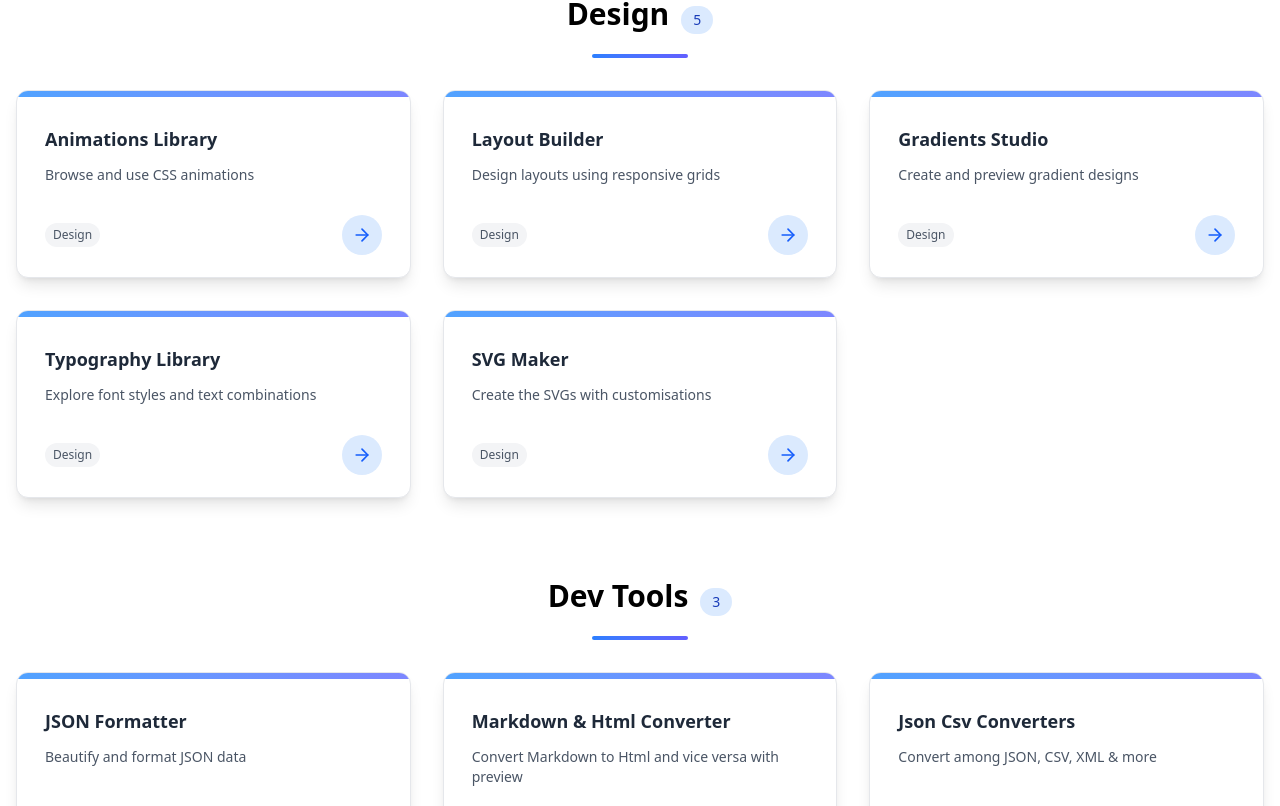
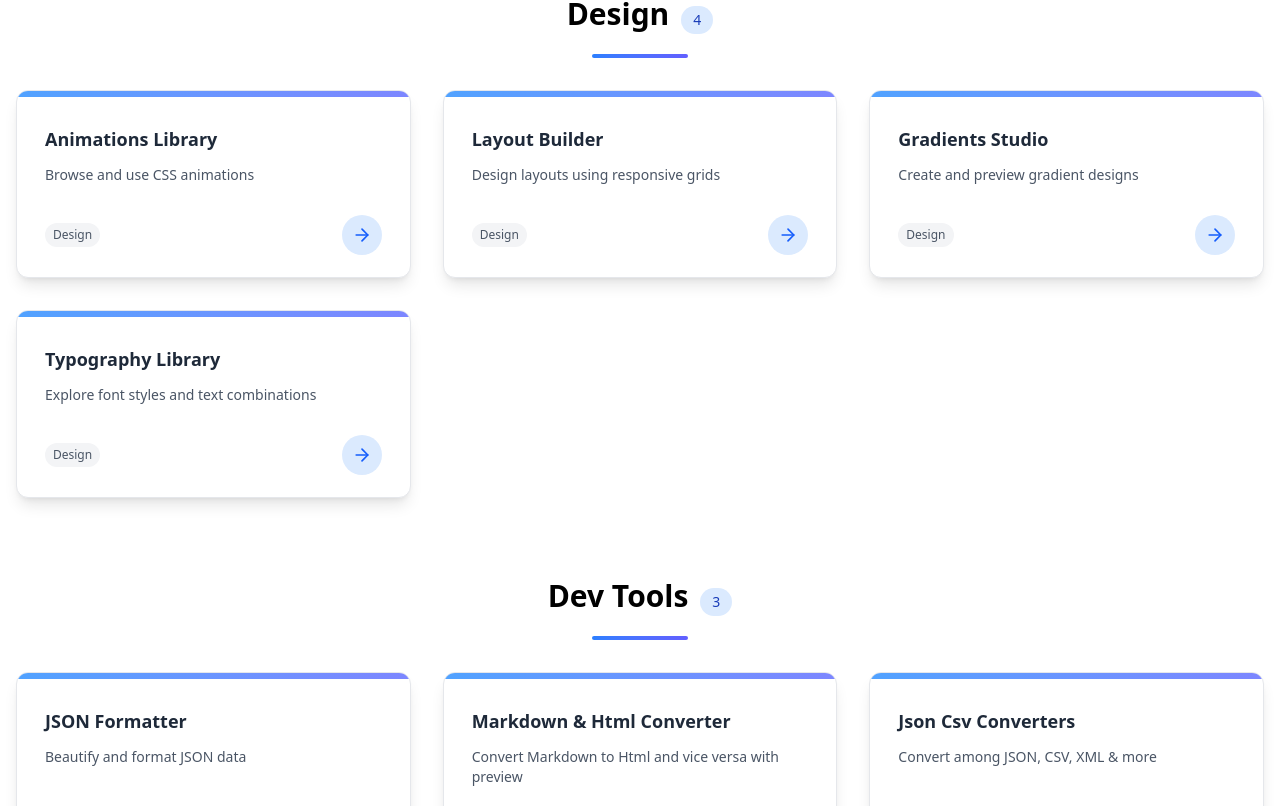
Before and after one commit to Aditya100905/ToolMatic, a React (Vite) app: page /utilities in a window 1280 px wide. Shown: the part 1846-2652 px from the top of the page. Built offline with nearby package versions, Linux system fonts and the light colour scheme; what @react-pdf/renderer would draw is missing.

Commit message:
refactor

```diff
--- a/src/routes.js
+++ b/src/routes.js
@@ -31,12 +31,11 @@ export const utilities = {
     "Layout Builder",
     "Gradients Studio",
     "Typography Library",
-    "SVG Maker",
+    // "SVG Maker",
   ],
 
   "Dev Tools":[
     "JSON Formatter",
-    // "API Request Tester",
     "Markdown & Html Converter",
     "Json Csv Converters",
   ]
@@ -67,10 +66,9 @@ export const utilityRoutes = {
   "Layout Builder": "/utilities/grids",
   "Gradients Studio": "/utilities/gradients",
   "Typography Library": "/utilities/typography",
-  "SVG Maker" : "/utilities/svg-maker",
+  // "SVG Maker" : "/utilities/svg-maker",
 
   "JSON Formatter": "/utilities/json-formatter",
-  // "API Request Tester": "/utilities/api-request-tester",
   "Markdown & Html Converter": "/utilities/markdown-html-converter",
   "Json Csv Converters":"/utilities/json-csv-converter",
 };
@@ -97,10 +95,9 @@ export const utilityDescriptions = {
   "Layout Builder": "Design layouts using responsive grids",
   "Gradients Studio": "Create and preview gradient designs",
   "Typography Library": "Explore font styles and text combinations",
-  "SVG Maker" : "Create the SVGs with customisations",
+  // "SVG Maker" : "Create the SVGs with customisations",
 
   "JSON Formatter": "Beautify and format JSON data",
-  // "APIRequestTester": "Send, test, and debug HTTP API requests easily",
   "Markdown & Html Converter": "Convert Markdown to Html and vice versa with preview",
   "Json Csv Converters":"Convert among JSON, CSV, XML & more",
 };
```
